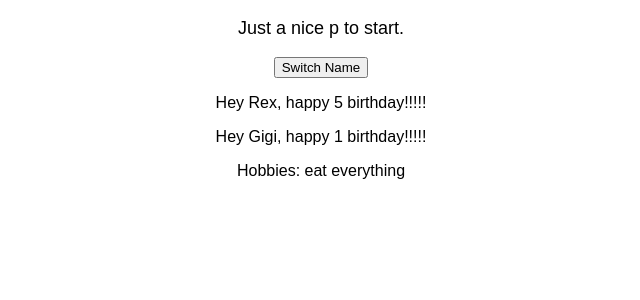
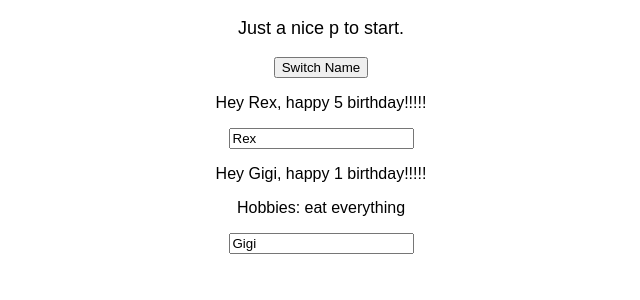
Before and after one commit to sanuma02/react, a React (Create React App) app in the folder first/: page / in a window 1280 px wide. Shown: the top 300 px of the page, without its empty margins (319-959 px from the left). Built offline with nearby package versions, Linux system fonts and the light colour scheme.

Commit message:
adding two way binding

```diff
--- a/first/src/App.js
+++ b/first/src/App.js
@@ -22,6 +22,12 @@
   }
 
   nameChangedHandler = (event) => {
+    this.setState( {
+      persons: [
+        { name: 'Rex', age: 28 },
+        { name: event.target.value, age: 29 },
+      ]
+    } )
 
   }
 
@@ -33,7 +39,7 @@
         </p>
         <button onClick={() => this.switchNameHandler('Rexy Jose!!')}>Switch Name</button>
         <Person name={this.state.persons[0].name} age={this.state.persons[0].age} click={this.switchNameHandler.bind(this, 'Rexy!')}/>
-        <Person name={this.state.persons[1].name} age={this.state.persons[1].age}>Hobbies: eat everything</Person>
+        <Person name={this.state.persons[1].name} age={this.state.persons[1].age} changed={this.nameChangedHandler} >Hobbies: eat everything</Person>
       </div>
     );
   }
--- a/first/src/Person/Person.js
+++ b/first/src/Person/Person.js
@@ -5,6 +5,7 @@
 		<div>
 			<p onClick={props.click} >Hey {props.name}, happy {props.age} birthday!!!!!</p>
 			<p>{props.children}</p>
+			<input type="text" onChange={props.changed} value={props.name}/>
 		</div>
 
 	)
```
